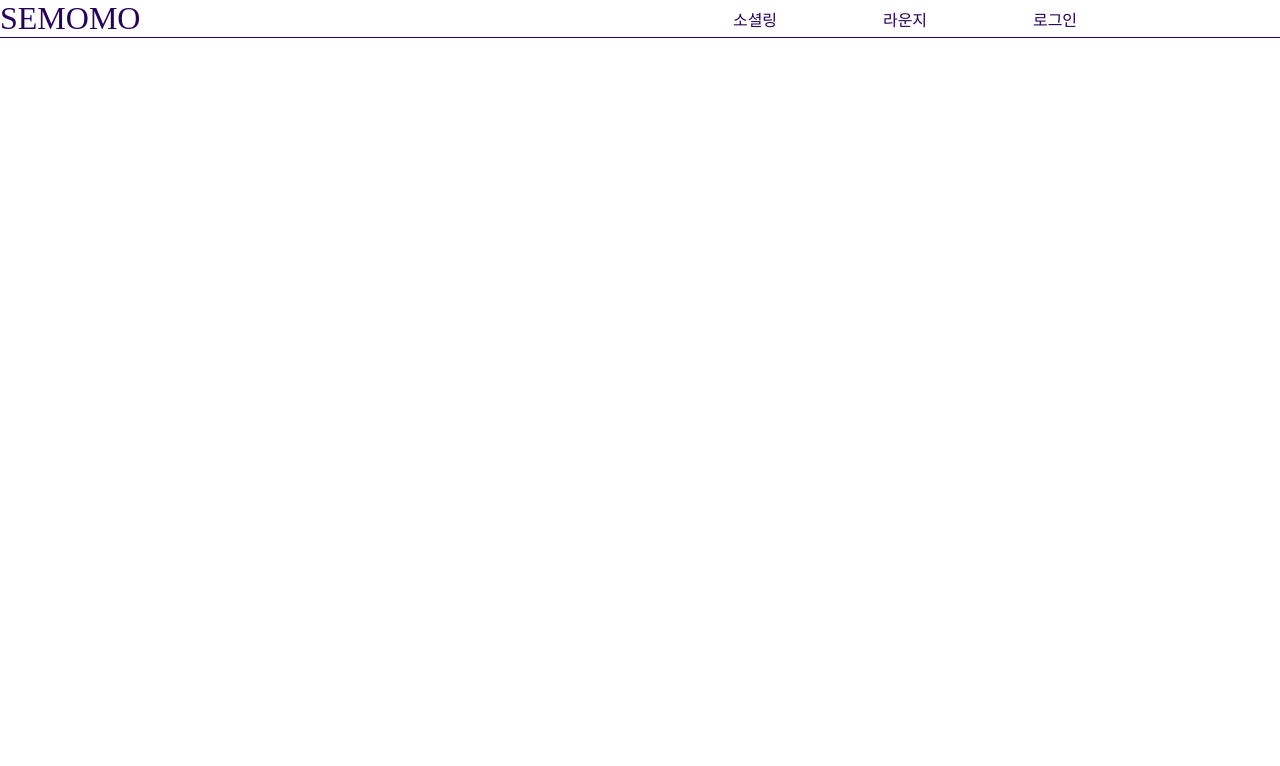
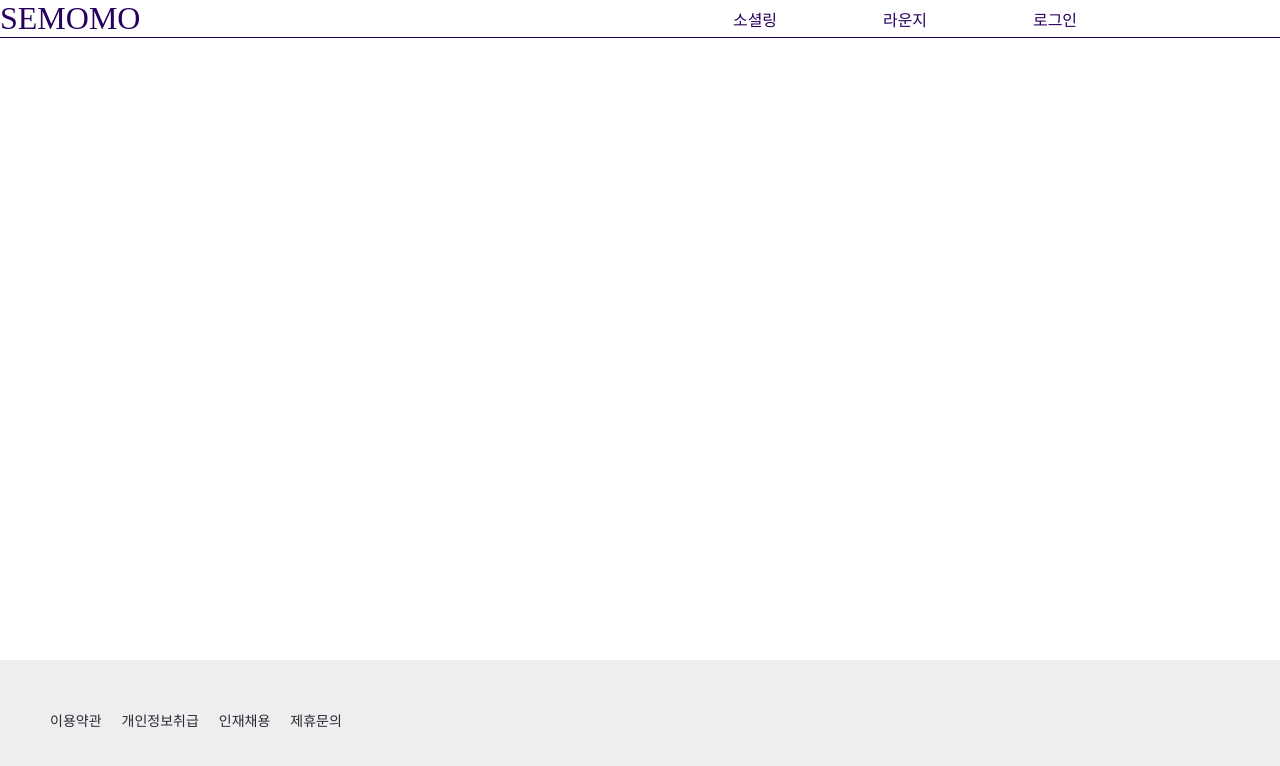
Before and after one commit to psh10066/SEMO, a React (Create React App) app in the folder semo_front/: page / in a window 1280 px wide. Shown: the top 766 px of the page. Built offline with nearby package versions, Linux system fonts and the light colour scheme; a web font is replaced by a local one.

Commit message:
fix : 헤더 푸터 수정

```diff
--- a/semo_front/src/App.js
+++ b/semo_front/src/App.js
@@ -1,12 +1,15 @@
+import Footer from "./component/common/Footer";
 import Header from "./component/common/Header";
 import "./component/common/default.css";
 
 function App() {
   return (
     <div className="wrap">
+      <Header />
       <div className="content">
-        <Header />
+        <></>
       </div>
+      <Footer />
     </div>
   );
 }
```
